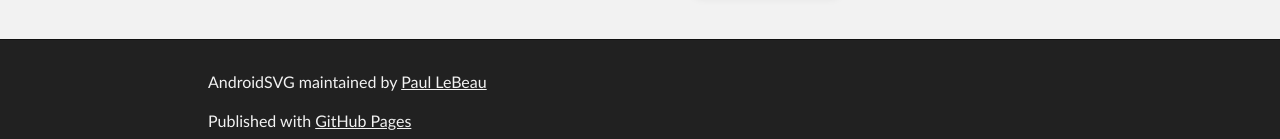
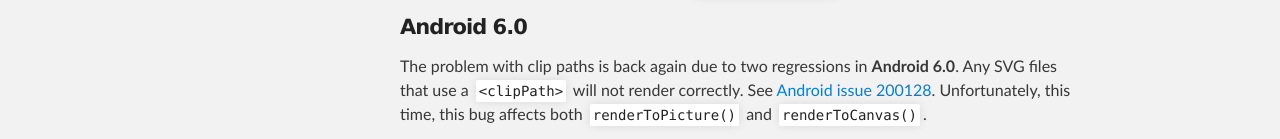
Before and after one commit to BigBadaboom/androidsvg, a plain HTML site: page known_issues.html in a window 1280 px wide. Shown: the part 661-800 px from the top of the page. Drawn offline with Linux system fonts and the light colour scheme.

Commit message:
Updated Known Issues page with information on clip path fault in Android 6.0

```diff
--- a/known_issues.html
+++ b/known_issues.html
@@ -73,6 +73,15 @@ using <code>renderToCanvas()</code>, you will not be affected.</li>
 </p>
 
 
+<h4>Android 6.0</h4>
+
+<p>
+The problem with clip paths is back again due to two regressions in <strong>Android 6.0</strong>.  Any SVG files that use a <code>&lt;clipPath&gt;</code> will not render correctly.
+See <a href="https://code.google.com/p/android/issues/detail?id=58737" rel="nofollow">Android issue 200128</a>.  Unfortunately,
+this time, this bug affects both <code>renderToPicture()</code> and <code>renderToCanvas()</code>.</li>
+</p>
+
+
 
 
 
```
